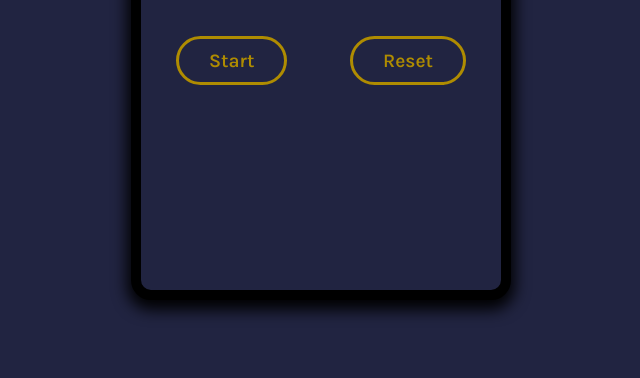
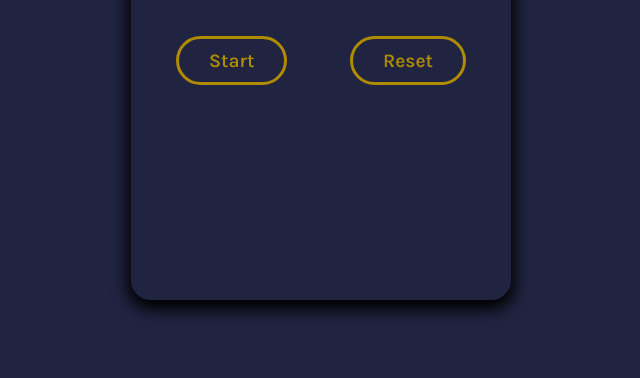
Before and after one commit to ckaikai19/StopWatch, a plain HTML site: page index.html in a window 1280 px wide. Shown: the part 422-800 px from the top of the page, without its empty margins (319-959 px from the left). Drawn offline with Linux system fonts and the light colour scheme.

Commit message:
Update style.css

```diff
--- a/style.css
+++ b/style.css
@@ -15,7 +15,7 @@
 }
 
 .box-2{
-    border: 10px solid black;
+    border: 10px solid #212441;
     border-radius: 20px;
     padding: 200px 30px;
     box-shadow: 0px 6px 15px 4px rgba(0,0,0,0.97);
```
